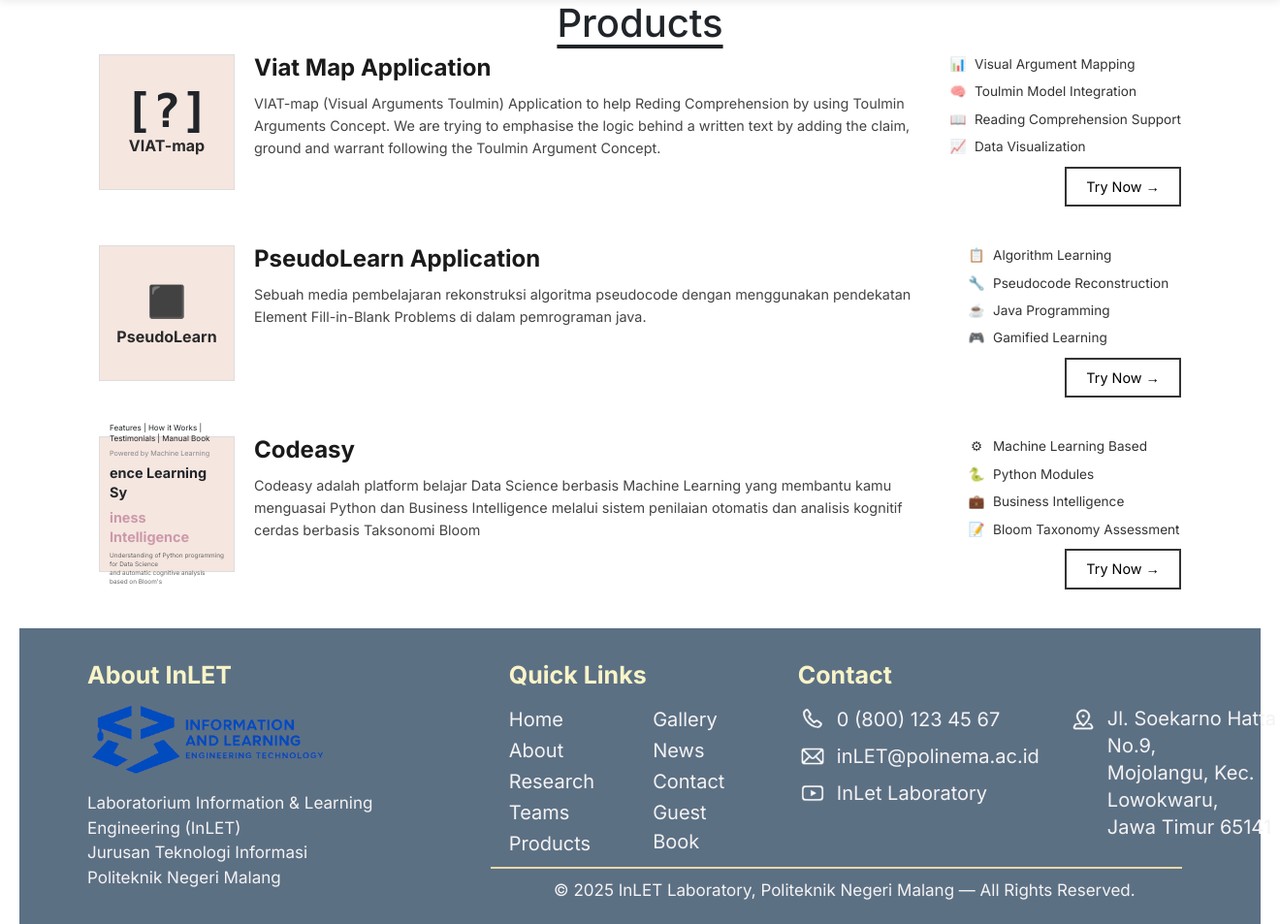
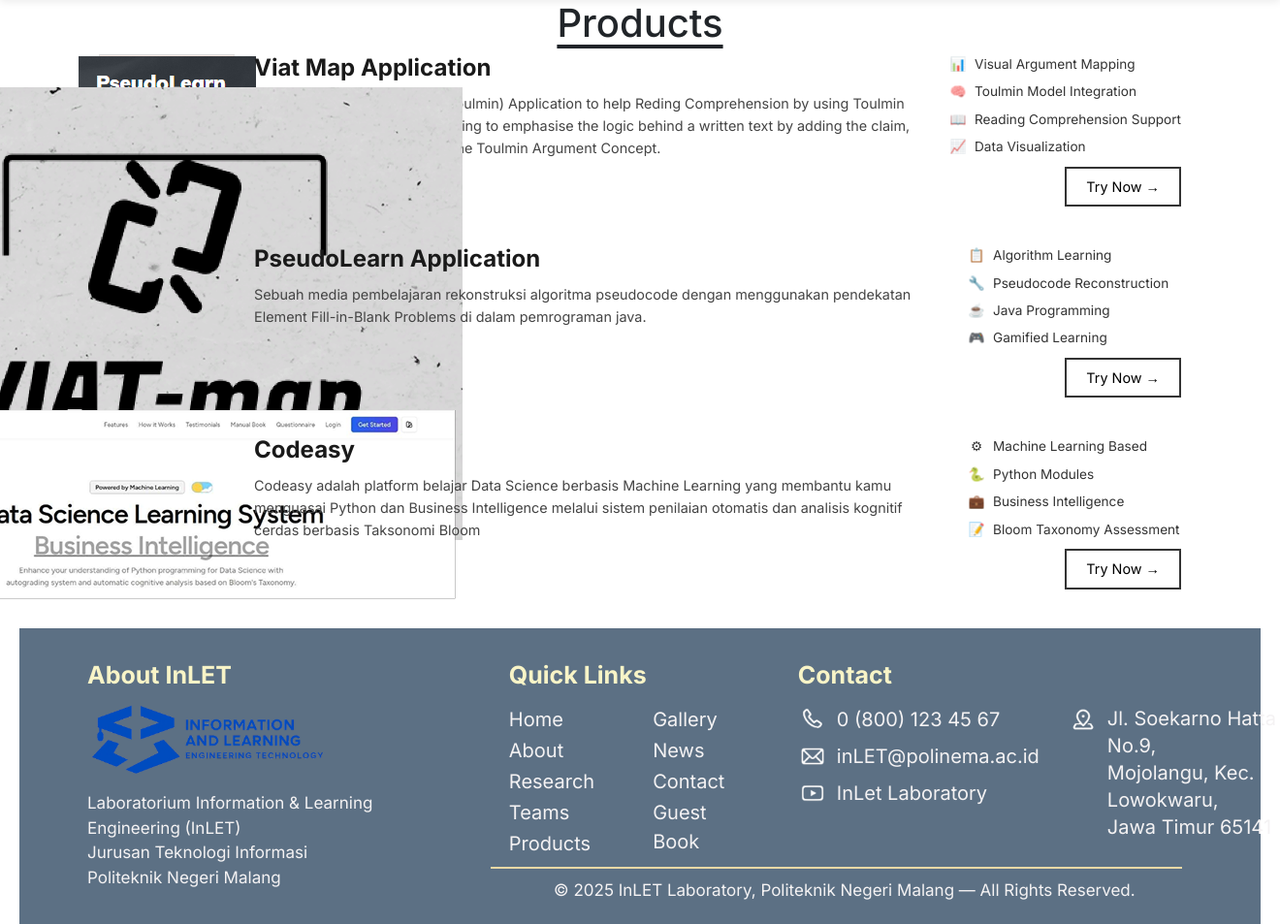
Before and after one commit to MuhammadAryatamaM/Laboratory-Company-Profile-Web, a PHP site: page /products.php in a window 1320 px wide. Shown: the part 85-1038 px from the top of the page at 97% size. Run offline with PHP 8.4, Linux system fonts and the light colour scheme.

Commit message:
update products.php

```diff
--- a/pages/products.php
+++ b/pages/products.php
@@ -15,11 +15,12 @@
     <link rel="stylesheet" href="<?php echo $root; ?>assets/css/header.css">
 
     <?php
-        // Data Produk
+        // Data Produk - TAMBAHKAN FIELD 'image' DI SINI
         $products = [
             [
                 'logo_type' => 'viat',
                 'logo_text' => 'VIAT-map',
+                'image' => '../assets/img/prodct1.png',
                 'title' => 'Viat Map Application',
                 'description' => 'VIAT-map (Visual Arguments Toulmin) Application to help Reding Comprehension by using Toulmin Arguments Concept. We are trying to emphasise the logic behind a written text by adding the claim, ground and warrant following the Toulmin Argument Concept.',
                 'features' => [
@@ -32,6 +33,7 @@
             [
                 'logo_type' => 'pseudo',
                 'logo_text' => 'PseudoLearn',
+                'image' => '../assets/img/prodct2.png',
                 'title' => 'PseudoLearn Application',
                 'description' => 'Sebuah media pembelajaran rekonstruksi algoritma pseudocode dengan menggunakan pendekatan Element Fill-in-Blank Problems di dalam pemrograman java.',
                 'features' => [
@@ -44,6 +46,7 @@
             [
                 'logo_type' => 'codeasy',
                 'logo_text' => 'Codeasy',
+                'image' => '../assets/img/prodct3.png',
                 'title' => 'Codeasy',
                 'description' => 'Codeasy adalah platform belajar Data Science berbasis Machine Learning yang membantu kamu menguasai Python dan Business Intelligence melalui sistem penilaian otomatis dan analisis kognitif cerdas berbasis Taksonomi Bloom',
                 'features' => [
@@ -55,16 +58,21 @@
             ]
         ];
 
-        // Fungsi untuk generate logo
-        function generateLogo($type, $text) {
+        // Fungsi untuk generate logo - MODIFIKASI UNTUK MENGGUNAKAN GAMBAR
+        function generateLogo($type, $text, $image = null) {
             $html = '<div class="product-logo">';
 
+            // Jika ada gambar, tampilkan gambar
+            if (!empty($image) && file_exists($image)) {
+                $html .= '<img src="' . htmlspecialchars($image) . '" alt="' . htmlspecialchars($text) . '" class="product-image">';
+            } else {
+                // Jika tidak ada gambar, tampilkan logo default seperti sebelumnya
                 if ($type === 'viat') {
                     $html .= '<div class="bracket-icon">[?]</div>';
-                $html .= '<div class="text">' . $text . '</div>';
+                    $html .= '<div class="text">' . htmlspecialchars($text) . '</div>';
                 } elseif ($type === 'pseudo') {
                     $html .= '<div style="font-size: 2rem;">⬛</div>';
-                $html .= '<div class="text">' . $text . '</div>';
+                    $html .= '<div class="text">' . htmlspecialchars($text) . '</div>';
                 } elseif ($type === 'codeasy') {
                     $html .= '<div class="codeasy-logo">';
                     $html .= '<div class="nav">Features | How it Works | Testimonials | Manual Book</div>';
@@ -73,6 +81,7 @@
                     $html .= '<div class="title2">iness Intelligence</div>';
                     $html .= '<div class="desc">Understanding of Python programming for Data Science<br>and automatic cognitive analysis based on Bloom\'s</div>';
                     $html .= '</div>';
+                }
             }
 
             $html .= '</div>';
@@ -84,21 +93,23 @@
             $html = '<div class="product-features">';
             foreach ($features as $feature) {
                 $html .= '<div class="feature-item">';
-                $html .= '<span class="feature-icon">' . $feature['icon'] . '</span>';
-                $html .= '<span>' . $feature['text'] . '</span>';
+                $html .= '<span class="feature-icon">' . htmlspecialchars($feature['icon']) . '</span>';
+                $html .= '<span>' . htmlspecialchars($feature['text']) . '</span>';
                 $html .= '</div>';
             }
             $html .= '</div>';
             return $html;
         }
 
-        // Fungsi untuk generate product card
+        // Fungsi untuk generate product card - TAMBAHKAN PARAMETER $image
         function generateProductCard($product) {
             $html = '<div class="product-card">';
-            $html .= generateLogo($product['logo_type'], $product['logo_text']);
+            // Pass image ke fungsi generateLogo
+            $image = isset($product['image']) ? $product['image'] : null;
+            $html .= generateLogo($product['logo_type'], $product['logo_text'], $image);
             $html .= '<div class="product-content">';
-            $html .= '<h2 class="product-title">' . $product['title'] . '</h2>';
-            $html .= '<p class="product-description">' . $product['description'] . '</p>';
+            $html .= '<h2 class="product-title">' . htmlspecialchars($product['title']) . '</h2>';
+            $html .= '<p class="product-description">' . htmlspecialchars($product['description']) . '</p>';
             $html .= '</div>';
             $html .= '<div class="product-right">';
             $html .= generateFeatures($product['features']);
@@ -109,15 +120,6 @@
         }
     ?>
 
-        <!DOCTYPE html>
-        <html lang="en">
-        <head>
-            <meta charset="UTF-8">
-            <meta name="viewport" content="width=device-width, initial-scale=1.0">
-            <title>Products</title>
-            <link rel="stylesheet" href="style.css">
-        </head>
-        <body>
     <div class="container">
         <h1>Products</h1>
 
@@ -127,8 +129,6 @@
         }
         ?>
     </div>
-        </body>
-        </html>
 
     <?php include '../layouts/footer.php'; ?>
     <link rel="stylesheet" href="<?php echo $root; ?>assets/css/footer.css">
```
Lines whose indentation alone changed are shown as unchanged.
